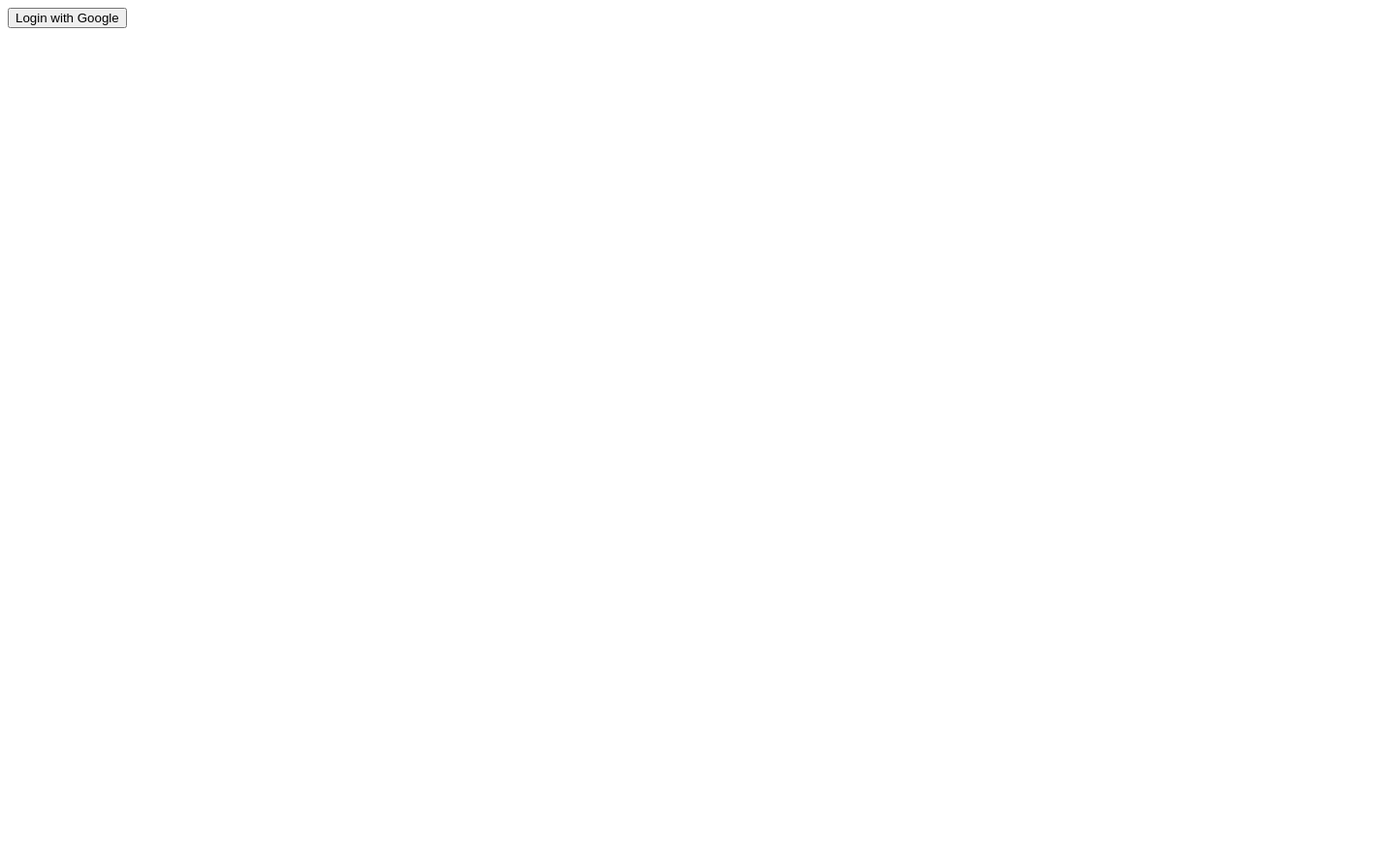
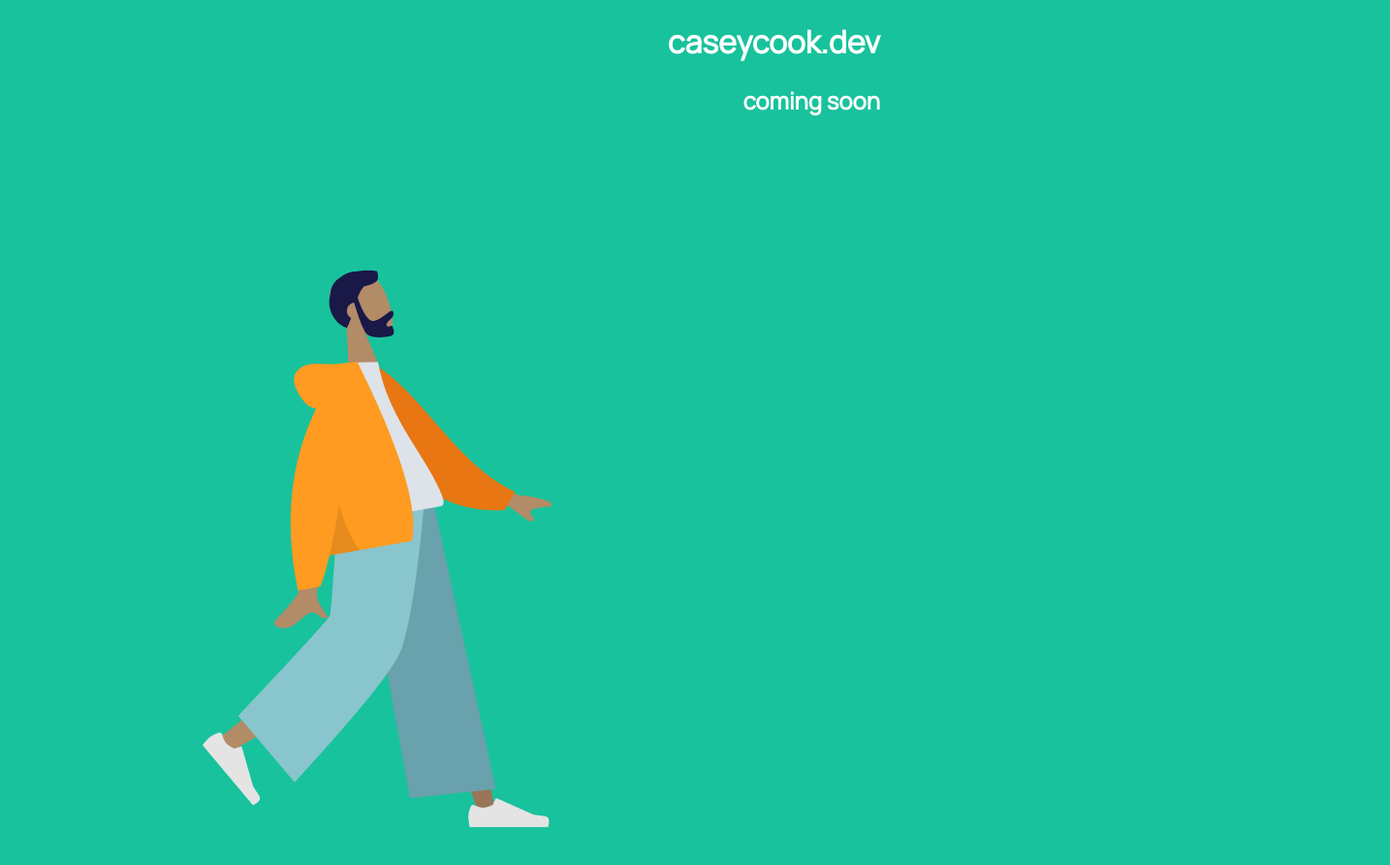
Before and after one commit to casey-cook/caseycook-dot-dev, a plain HTML site: page public/index.html in a window 1280 px wide. Shown: the whole page at 97% size, 1434 px wide, since content can reach past the window. Before the commit the page ends 800 px from the top, so only its background shows below. Drawn offline with Linux system fonts and the light colour scheme; some packages are replaced by stand-ins of ours.

Commit message:
landing page

```diff
--- a/public/index.html
+++ b/public/index.html
@@ -14,19 +14,34 @@
     <script defer src="/__/firebase/7.14.3/firebase-storage.js"></script>
     <!-- initialize the SDK after all desired features are loaded -->
     <script defer src="/__/firebase/init.js"></script>
+    <link href="https://fonts.googleapis.com/css?family=Manrope&display=swap" rel="stylesheet">
+    <style>
 
-    <button onclick='googleLogin()'>
+      body {
+        background-color: #18C29C;
+      }
 
-      Login with Google
+      .comingSoon {
+        font-family: 'Manrope', sans-serif;
+        color: white;
+        text-align: right;
+        margin: auto 200px;
+        max-width: 700px;
 
-    </button>
+      }
 
     </style>
+
+    <!-- <button onclick='googleLogin()'>Login with Google</button> -->
+
   </head>
   <body>
-
-
-   <script src='app.js'></script>
+        <div class='comingSoon'>
+        <h1>caseycook.dev</h1>
+        <h2>coming soon</h2>
+        <img display='inline' src="/guy.png" alt="">
+        </div>
+   <!-- <script src='app.js'></script> -->
 
   </body>
 </html>
```
Also changed, not shown: public/guy.png (added).
